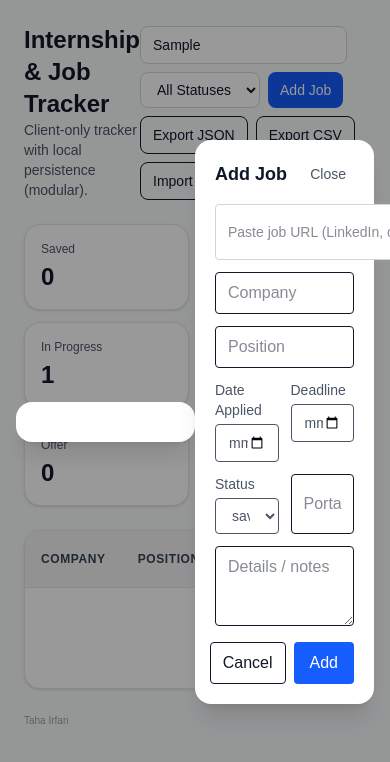
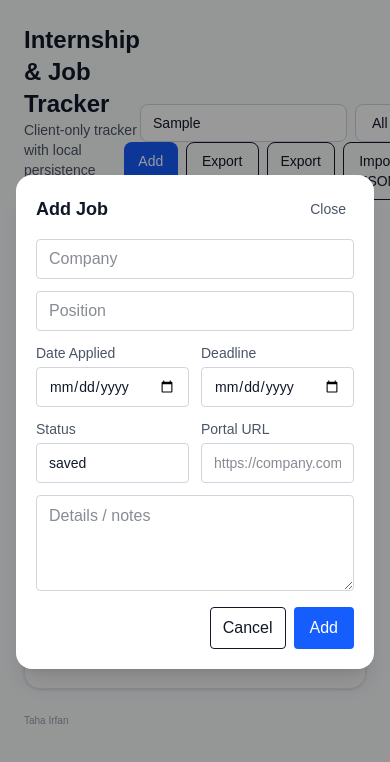
Before and after one commit to tah-6/uofg-job-tracker, a Next.js app: page / in a window 390 px wide. Both pictures are taken after typing "Sample" into the empty fields and a click on the button "Add Job". Shown: the top 762 px of the page. Built offline with nearby package versions, Linux system fonts and the light colour scheme.

Commit message:
mobile tweaker

```diff
--- a/src/app/api/extract/route.ts
+++ /dev/null
@@ -1,104 +0,0 @@
-import type { NextRequest } from "next/server";
-
-export const runtime = "nodejs";
-export const dynamic = "force-dynamic";
-
-function json(headers?: Record<string, string>) {
-  return new Headers({ "content-type": "application/json; charset=utf-8", ...(headers || {}) });
-}
-
-function assertHttpUrl(input: string): string {
-  try {
-    const u = new URL(input);
-    if (!/^https?:$/.test(u.protocol)) throw new Error("Invalid protocol");
-    return u.toString();
-  } catch {
-    throw new Response(JSON.stringify({ error: "Invalid URL" }), { status: 400, headers: json() });
-  }
-}
-
-export async function GET(req: NextRequest) {
-  const url = req.nextUrl.searchParams.get("url");
-  if (!url) return new Response(JSON.stringify({ error: "Missing url" }), { status: 400, headers: json() });
-
-  let target: string;
-  try {
-    target = assertHttpUrl(url);
-  } catch (resp) {
-    return resp as Response;
-  }
-
-  const res = await fetch(target, {
-    redirect: "follow",
-    headers: {
-      // Some sites return nicer OG tags with a desktop UA
-      "user-agent": "Mozilla/5.0 (Windows NT 10.0; Win64; x64) AppleWebKit/537.36 Safari/537.36 UofGJobTracker/1.0",
-      accept: "text/html,application/xhtml+xml",
-    },
-  });
-
-  if (!res.ok) {
-    return new Response(JSON.stringify({ error: `Upstream ${res.status}` }), { status: 502, headers: json() });
-  }
-
-  const html = await res.text();
-
-  const take = (re: RegExp) => (html.match(re)?.[1] || "").trim();
-  const stripTags = (s: string) => s.replace(/<[^>]*>/g, "").replace(/\s+/g, " ").trim();
-
-  // Open Graph / meta fallbacks
-  const ogTitle = take(/<meta[^>]+property=["']og:title["'][^>]+content=["']([^"']+)["'][^>]*>/i);
-  const ogSite = take(/<meta[^>]+property=["']og:site_name["'][^>]+content=["']([^"']+)["'][^>]*>/i);
-  const title = take(/<title[^>]*>([^<]+)<\/title>/i);
-  const metaDesc = take(/<meta[^>]+name=["']description["'][^>]+content=["']([^"']+)["'][^>]*>/i);
-
-  // Try to find a JSON-LD JobPosting block (most ATS pages have one)
-  let jobld: Record<string, unknown> | null = null;
-  const ldBlocks = html.match(/<script[^>]+type=["']application\/ld\+json["'][^>]*>([\s\S]*?)<\/script>/gi) || [];
-  for (const block of ldBlocks) {
-    const jsonText = block.replace(/^<script[^>]*>/i, "").replace(/<\/script>$/i, "");
-    try {
-      const parsed = JSON.parse(jsonText);
-      const arr = Array.isArray(parsed) ? parsed : [parsed];
-      for (const node of arr) {
-        const t = (node as Record<string, unknown>)["@type"] ?? (node as Record<string, unknown>).type;
-        const types = Array.isArray(t) ? t.map(String) : [String(t || "")];
-        if (types.some((x) => x.toLowerCase().includes("jobposting"))) {
-          jobld = node as Record<string, unknown>;
-          break;
-        }
-      }
-      if (jobld) break;
-    } catch {
-      // ignore bad JSON-LD blocks
-    }
-  }
-
-  // Heuristic company from hostname if nothing better
-  const hostname = new URL(target).hostname.replace(/^www\./, "");
-  const companyFromHost = hostname
-    .split(".")
-    .slice(0, -1)
-    .join(" ")
-    .replace(/[-_]/g, " ")
-    .replace(/\b\w/g, (c) => c.toUpperCase());
-
-  // Build best-guess output
-  const hiringOrg = jobld?.["hiringOrganization"] as Record<string, unknown> | undefined;
-const company =
-  typeof hiringOrg?.name === "string"
-    ? hiringOrg.name
-    : typeof ogSite === "string"
-    ? ogSite
-    : companyFromHost;
-
-const out = {
-  portal: target,
-  position: String(jobld?.["title"] ?? ogTitle ?? title ?? "").trim(),
-  company: String(company ?? "").trim(),
-  details: stripTags(String(jobld?.["description"] ?? metaDesc ?? "")),
-  deadline: String(jobld?.["validThrough"] ?? jobld?.["datePosted"] ?? "").slice(0, 10) || null,
-};
-
-  return new Response(JSON.stringify(out), { status: 200, headers: json() });
-}
--- a/src/app/globals.css
+++ b/src/app/globals.css
@@ -18,3 +18,14 @@ body {
   color: var(--foreground);
   font-family: Arial, Helvetica, sans-serif;
 }
+
+html, body {
+  overflow-x: hidden;
+}
+
+/* utility to hide scrollbars where we do want horizontal scroll */
+.no-scrollbar {
+  -ms-overflow-style: none;  /* IE/Edge */
+  scrollbar-width: none;     /* Firefox */
+}
+.no-scrollbar::-webkit-scrollbar { display: none; } /* Chrome/Safari */
--- a/src/components/tracker/AddJobModal.tsx
+++ b/src/components/tracker/AddJobModal.tsx
@@ -9,10 +9,14 @@ type Props = {
   onCreate: (row: JobRow) => void;
 };
 
-const STATUSES: (JobStatus | "saved")[] = ["saved", "submitted", "in_progress", "interview", "offer", "rejected"];
+const STATUSES: JobStatus[] = ["saved", "submitted", "in_progress", "interview", "offer", "rejected"];
+
+const inputBase =
+  "w-full min-w-0 h-10 rounded border px-3 bg-white text-gray-900 border-gray-300 " +
+  "dark:bg-slate-800 dark:text-slate-100 dark:border-slate-700 " +
+  "appearance-none [-webkit-appearance:none]";
 
 export default function AddJobModal({ open, onClose, onCreate }: Props) {
-
   const [form, setForm] = useState({
     company: "",
     position: "",
@@ -22,23 +26,24 @@ export default function AddJobModal({ open, onClose, onCreate }: Props) {
     details: "",
     portal: "",
   });
-  const [jobUrl, setJobUrl] = useState("");
 
+  if (!open) return null;
 
   const submit = (e: React.FormEvent) => {
-    try{
     e.preventDefault();
-    if (!form.company || !form.position) return;
+    if (!form.company.trim() || !form.position.trim()) return;
+
     onCreate({
       id: uuid(),
       company: form.company.trim(),
       position: form.position.trim(),
       dateApplied: form.dateApplied || undefined,
       deadline: form.deadline || undefined,
-      status: form.status as JobStatus,
+      status: form.status,
       details: form.details || undefined,
       portal: form.portal || undefined,
     });
+
     onClose();
     setForm({
       company: "",
@@ -49,102 +54,62 @@ export default function AddJobModal({ open, onClose, onCreate }: Props) {
       details: "",
       portal: "",
     });
-  }
-  catch (err: unknown) {
-    console.error(err);
-    alert("Autofill failed. Paste manually this time.");
-  }
   };
-
-
-  async function autofill() {
-    if (!jobUrl.trim()) return;
-    try {
-      const res = await fetch(`/api/extract?url=${encodeURIComponent(jobUrl.trim())}`);
-      if (!res.ok) throw new Error("Could not extract data");
-      const data = await res.json(); // { company, position, details, deadline, portal }
-      setForm((f) => ({
-        ...f,
-        company: data.company || f.company,
-        position: data.position || f.position,
-        details: data.details || f.details,
-        deadline: data.deadline || f.deadline,
-        portal: data.portal || f.portal || jobUrl.trim(),
-      }));
-    } catch (e) {
-      alert("Autofill failed. Paste manually this time.");
-    }
-  }
-
-
-
-  if (!open) return null;
 
   return (
     <div className="fixed inset-0 z-50 flex items-center justify-center bg-black/40 p-4">
-      <div className="w-full max-w-lg rounded-2xl bg-white p-5 shadow-xl dark:bg-slate-800 dark:text-slate-100"></div>
-      <div className="w-full max-w-lg rounded-2xl bg-white p-5 shadow-xl">
+      <div className="w-full max-w-lg rounded-2xl bg-white p-5 shadow-xl dark:bg-slate-800 dark:text-slate-100">
         <div className="mb-4 flex items-center justify-between">
           <h2 className="text-lg font-semibold">Add Job</h2>
-          <button onClick={onClose} className="rounded px-2 py-1 text-sm text-gray-600 hover:bg-gray-100">
+          <button onClick={onClose} className="rounded px-2 py-1 text-sm text-gray-600 hover:bg-gray-100 dark:hover:bg-slate-700">
             Close
           </button>
         </div>
+
         <form onSubmit={submit} className="grid grid-cols-1 gap-3">
-        <div className="flex gap-2">
-  <input
-    placeholder="Paste job URL (LinkedIn, careers page...)"
-    value={jobUrl}
-    onChange={(e) => setJobUrl(e.target.value)}
-    className="flex-1 rounded border px-3 py-2 text-sm
-               bg-white text-gray-900 border-gray-300
-               dark:bg-slate-800 dark:text-slate-100 dark:border-slate-700"
-  />
-  <button
-    type="button"
-    onClick={autofill}
-    className="rounded bg-emerald-600 px-3 py-2 text-sm font-medium text-white hover:bg-emerald-700"
-  >
-    Auto-fill
-  </button>
-</div>
           <input
-            className="rounded border px-3 py-2"
+            className={inputBase}
             placeholder="Company"
             value={form.company}
             onChange={(e) => setForm((f) => ({ ...f, company: e.target.value }))}
           />
+
           <input
-            className="rounded border px-3 py-2"
+            className={inputBase}
             placeholder="Position"
             value={form.position}
             onChange={(e) => setForm((f) => ({ ...f, position: e.target.value }))}
           />
+
+          {/* Dates row */}
           <div className="grid grid-cols-2 gap-3">
-            <label className="text-sm text-gray-600">
+            <label className="text-sm text-gray-600 dark:text-slate-300">
               <span className="mb-1 block">Date Applied</span>
               <input
                 type="date"
-                className="w-full rounded border px-3 py-2"
+                className={inputBase}
                 value={form.dateApplied}
                 onChange={(e) => setForm((f) => ({ ...f, dateApplied: e.target.value }))}
               />
             </label>
-            <label className="text-sm text-gray-600">
+
+            <label className="text-sm text-gray-600 dark:text-slate-300">
               <span className="mb-1 block">Deadline</span>
               <input
                 type="date"
-                className="w-full rounded border px-3 py-2"
+                className={inputBase}
                 value={form.deadline}
                 onChange={(e) => setForm((f) => ({ ...f, deadline: e.target.value }))}
               />
             </label>
           </div>
+
+          {/* Status + Portal row (kept like your old layout, with fixed heights) */}
           <div className="grid grid-cols-2 gap-3">
-            <label className="text-sm text-gray-600">
+            <label className="text-sm text-gray-600 dark:text-slate-300">
               <span className="mb-1 block">Status</span>
               <select
-                className="w-full rounded border px-3 py-2"
+                className={inputBase}
                 value={form.status}
                 onChange={(e: React.ChangeEvent<HTMLSelectElement>) =>
                   setForm((f) => ({ ...f, status: e.target.value as JobStatus }))
@@ -157,21 +122,27 @@ export default function AddJobModal({ open, onClose, onCreate }: Props) {
                 ))}
               </select>
             </label>
-            <input
-              className="rounded border px-3 py-2"
-              placeholder="Portal URL"
-              value={form.portal}
-              onChange={(e) => setForm((f) => ({ ...f, portal: e.target.value }))}
-            />
+
+            <label className="text-sm text-gray-600 dark:text-slate-300">
+              <span className="mb-1 block">Portal URL</span>
+              <input
+                className={inputBase}
+                placeholder="https://company.com/job/123"
+                value={form.portal}
+                onChange={(e) => setForm((f) => ({ ...f, portal: e.target.value }))}
+              />
+            </label>
           </div>
+
           <textarea
-            className="min-h-[80px] rounded border px-3 py-2"
+            className="min-h-[96px] rounded border px-3 py-2 bg-white text-gray-900 border-gray-300 dark:bg-slate-800 dark:text-slate-100 dark:border-slate-700"
             placeholder="Details / notes"
             value={form.details}
             onChange={(e) => setForm((f) => ({ ...f, details: e.target.value }))}
           />
+
           <div className="mt-1 flex justify-end gap-2">
-            <button type="button" onClick={onClose} className="rounded border px-3 py-2">
+            <button type="button" onClick={onClose} className="rounded border px-3 py-2 hover:bg-gray-50 dark:hover:bg-slate-700">
               Cancel
             </button>
             <button type="submit" className="rounded bg-blue-600 px-4 py-2 text-white hover:bg-blue-700">
--- a/src/components/tracker/JobTable.tsx
+++ b/src/components/tracker/JobTable.tsx
@@ -14,9 +14,8 @@ export default function JobTable({
   onDelete: (id: string) => void;
 }) {
   return (
-    <section className="overflow-hidden rounded-2xl border border-gray-200 bg-white shadow-sm
-                        dark:bg-slate-800 dark:border-slate-700">
-      <table className="min-w-full divide-y divide-gray-200 dark:divide-slate-700">
+    <section className="overflow-x-auto rounded-2xl border border-gray-200 bg-white shadow-sm dark:bg-slate-800 dark:border-slate-700">
+  <table className="min-w-[760px] md:min-w-full divide-y divide-gray-200 dark:divide-slate-700">
         <thead className="bg-gray-100 dark:bg-slate-700">
           <tr>
             {[
--- a/src/components/tracker/UofGJobTracker.tsx
+++ b/src/components/tracker/UofGJobTracker.tsx
@@ -59,7 +59,8 @@ export default function UofGJobTracker() {
             <p className="text-sm text-gray-600">Client-only tracker with local persistence (modular).</p>
           </div>
 
-          <div className="flex flex-wrap gap-2">
+          <div className="relative -mx-4 sm:mx-0">
+          <div className="flex gap-2 flex-nowrap overflow-x-auto no-scrollbar px-4">
                             <input
                     id="search"
                     value={query}
@@ -133,36 +134,35 @@ export default function UofGJobTracker() {
                 }
               }}
             />
+            </div>
 
-            {/* Action buttons */}
+  <div className="flex gap-2 flex-nowrap">
+
             <button
     onClick={() => setAddOpen(true)}
     className="rounded-lg bg-blue-600 px-3 py-2 text-sm font-medium text-white hover:bg-blue-700"
   >
     Add Job
   </button>
-                      <button
-            onClick={() => exportToJSON(rows)}
-            className="rounded-lg border px-3 py-2 text-sm hover:bg-gray-50
-                      dark:border-slate-700 dark:hover:bg-slate-700">
+  <button onClick={() => exportToJSON(rows)} className="rounded-lg border px-3 py-2 text-sm hover:bg-gray-50 dark:border-slate-700 dark:hover:bg-slate-700">
     Export JSON
   </button>
-            <button onClick={() => exportToCSV(rows)} className="rounded-lg border px-3 py-2 text-sm hover:bg-gray-50
-            dark:border-slate-700 dark:hover:bg-slate-700">
+  <button onClick={() => exportToCSV(rows)} className="rounded-lg border px-3 py-2 text-sm hover:bg-gray-50 dark:border-slate-700 dark:hover:bg-slate-700">
     Export CSV
   </button>
   <button
     onClick={() => document.getElementById("import-json")?.click()}
-              className="rounded-lg border px-3 py-2 text-sm hover:bg-gray-50
-              dark:border-slate-700 dark:hover:bg-slate-700">
+    className="rounded-lg border px-3 py-2 text-sm hover:bg-gray-50 dark:border-slate-700 dark:hover:bg-slate-700"
+  >
     Import JSON
   </button>
   <button
     onClick={() => document.getElementById("import-csv")?.click()}
-              className="rounded-lg border px-3 py-2 text-sm hover:bg-gray-50
-              dark:border-slate-700 dark:hover:bg-slate-700">
+    className="rounded-lg border px-3 py-2 text-sm hover:bg-gray-50 dark:border-slate-700 dark:hover:bg-slate-700"
+  >
     Import CSV
   </button>
+          </div>
           </div>
         </header>
 
```
Lines whose indentation alone changed are shown as unchanged.
